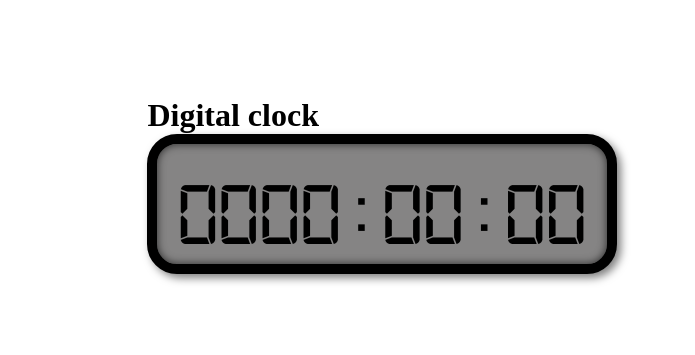
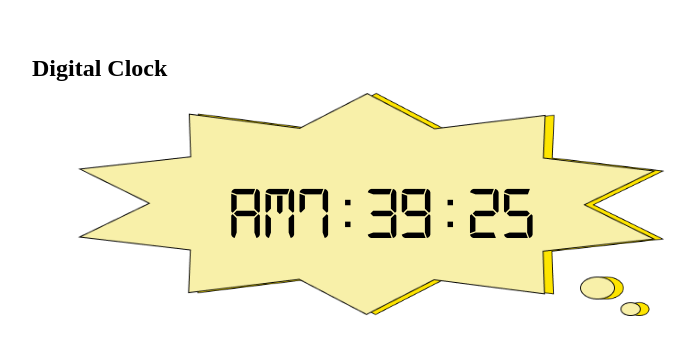
Before and after one commit to wowjdql98/digital-clock, a plain HTML site: page index.html in a window 1280 px wide. Shown: the part 215-570 px from the top of the page, without its empty margins (258-953 px from the left). Drawn offline with nearby package versions, Linux system fonts and the light colour scheme.

Commit message:
Add files via upload

```diff
--- a/app.js
+++ b/app.js
@@ -1,26 +1,21 @@
+$(function(){
+    // 시간재생 - 매 1초마다 재생
+    setInterval(function(){
+      // app.js
+      let d = new Date();
+      let h = d.getHours(); // 시간
+      let m = d.getMinutes(); // 분
+      let s = d.getSeconds(); // 초
 
-$(function () {
-    //시간재생 - 매 1초마다 재생
-    setInterval(function () {
-        let d = new Date();
-        let h = d.getHours(); //시간
-        let m = d.getMinutes(); //분
-        let s = d.getSeconds(); //초
+      // 0 ~ 9까지는 앞에 0을 표시??
+      if(s < 10) {
+        s = '0' + s;
+      }
 
-        //0 ~ 9 까지는 0을 앞에 표시하기
-        if (s < 10) {
-            s = '0' +  5;
-        }
-
-        if (h < 10) {
-            h = '0' +  5;
-        }
-        if (m < 10) {
-            m = '0' +  5;
-        }
-
-        //오전 오후 표시
-
+      /* 과제
+        1) 오전/오후 표시?? - 24시간제 if()
+        2) 알람기능: 50분이 되면 '휴식시간' 경고창 띄우기
+      */
         if (h < 13) {
             $('.time').html('AM');
         }
@@ -28,12 +23,13 @@ $(function () {
             $('.time').html('PM');
         }
 
-        //알람기능 - 50분이되면 경고창 : <휴식시간>
 
+      // 응용작품 만들기
 
-        //시간표시
-        $('.hour').html(h);
-        $('.min').html(m);
-        $('.sec').html(s);
-    })
-    })
+      // 시간표시
+      $('.hour').html(h);
+      $('.min').html(m);
+      $('.sec').html(s);
+    }, 1000);
+
+  })
--- a/index.html
+++ b/index.html
@@ -7,12 +7,14 @@
   <title>디지털 시계</title>
   <link rel="stylesheet" href="style.css">
   <script src="https://ajax.googleapis.com/ajax/libs/jquery/3.6.0/jquery.min.js"></script>
-    <script src="../시계앱/app.js"></script>
+  <script src="app.js"></script>
 </head>
 <body>
   <div class="app">
-    <h1>Digital clock</h1>
+    <h2 style="margin-bottom: 10px">Digital Clock</h2>
+
     <div class="clock">
+
       <div class="container">
         <span class="time">00</span>
         <span class="hour">00</span>:
--- a/style.css
+++ b/style.css
@@ -1,38 +1,49 @@
 @font-face {
-    /* 폰트 이름정의  */
-    font-family: 'digital-7-mono';
-    src: url(font/digital-7mono.ttf);
-}
+    font-family: 'digital-7mono';
+    src: url('font/digital-7mono.ttf');
+  }
 
-*{
+  * {
     margin: 0;
     padding: 0;
     box-sizing: border-box;
-}
-body{
+  }
+
+  body {
     display: flex;
     justify-content: center;
     align-items: center;
     height: 100vh;
-}
 
-.clock{
-    background: rgb(133, 132, 132);
-    box-shadow:
-        4px 4px 8px rgba(0,0,0,0.5),
-        0 0 8px rgba(0,0,0,0.7) inset;
-    padding: 20px;
-    height: 140px;
-    /* 중앙배열  */
+  }
+
+
+  .clock {
+    background-image: url(/Group\ 2.png), url(/Group3.png);
+    background-repeat: no-repeat;
+    background-size: contain, contain;
+    background-position: 30px, 40px;
+
+    width: 700px;
+    height: 224px;
+    /* background: #999; */
+    /* box-shadow:
+      4px 4px 6px rgba(0,0,0, 0.3),
+      0 0 8px rgba(0,0,0,0.7) inset; */
+    /* width: 400px; */
+    /* height: 500px; */
     display: flex;
+    /* padding: 30px; */
     justify-content: center;
     align-items: center;
-    border: 10px solid black;
-    border-radius: 30px;
-    font-size: 90px;
-    font-family: 'digital-7-mono', monospace;
-}
+    /* border: 10px solid #333; */
+    /* border-radius: 50%; */
+    font-size: 75px;
+    font-family: 'digital-7mono', monospace;
+  }
 
-.clock .container{
+  .clock .container {
     display: flex;
-}
+
+
+  }
```
Also changed, not shown: Group 1.png (added), Group 2.png (added), Group3.png (added). Lines whose indentation alone changed are shown as unchanged.
